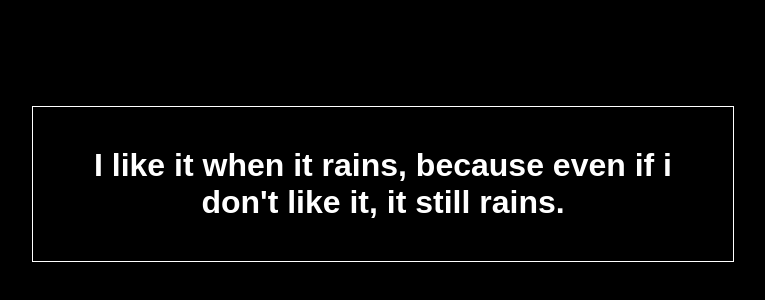
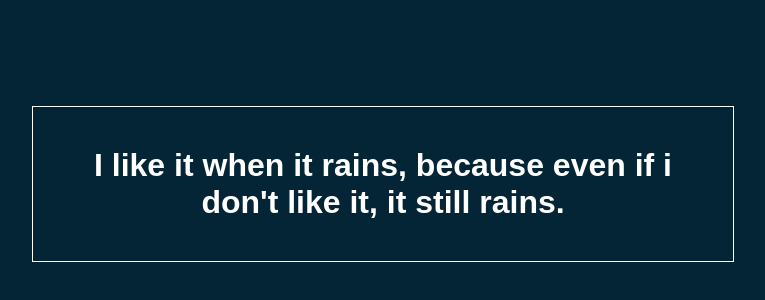
Before and after one commit to robertstipp/recite, a React (Create React App) app: page / in a window 1280 px wide. Shown: the part 92-392 px from the top of the page, without its empty margins (257-1022 px from the left). Built offline with nearby package versions, Linux system fonts and the light colour scheme.

Commit message:
Blue background

```diff
--- a/src/index.css
+++ b/src/index.css
@@ -1,5 +1,5 @@
 * {
-  background-color: black;
+  background-color: #032535;
 }
 
 @import url("https://fonts.googleapis.com/css2?family=Montserrat&display=swap");
```
